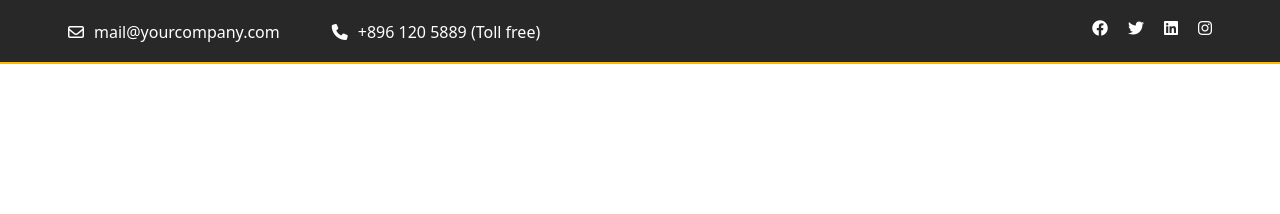
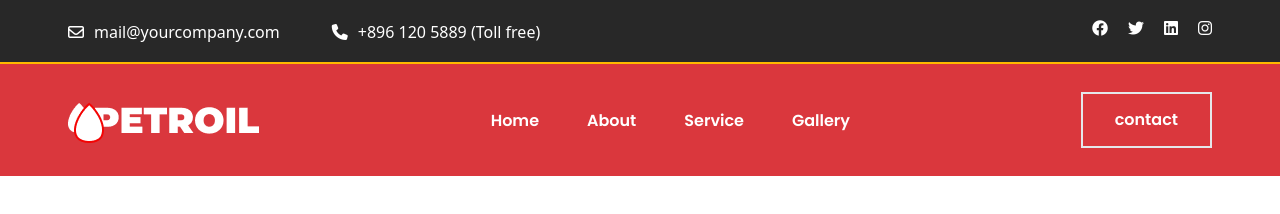
Before and after one commit to dev-imran1/petroil-tailwind, a plain HTML site: page index.html in a window 1280 px wide. Drawn offline with nearby package versions, Linux system fonts and the light colour scheme.

Commit message:
nav done

```diff
--- a/index.html
+++ b/index.html
@@ -11,6 +11,7 @@
     <script src="https://cdn.tailwindcss.com"></script>
 </head>
 <body>
+    <!-- =============================header part start  =======================> -->
     <header class="py-5 bg-black-color relative after:absolute after:bottom-0 after:left-0 after:bg-[#FFB800] after:w-full after:h-[2px]">
         <div class="max-w-container mx-auto">
             <div class="flex justify-between">
@@ -29,7 +30,56 @@
             </div>
         </div>
     </header>
+    <!-- =============================header part end =======================> -->
 
+    <!-- =============================nav part start======================> -->
+    <nav class="py-7 bg-pri-color">
+        <div class="max-w-container mx-auto ">
+            <div class="flex justify-between items-center">
+                <div class="">
+                    <picture>
+                        <a href="#">
+                            <img src="./images/Logo.png" alt="">
+                        </a>
+                    </picture>
+                </div>
+                <ul class="flex gap-x-12">
+                    <li>
+                        <a href="#" class="text-white font-popins font-semibold font-pera-font capitalize hover:font-bold hover:text-black-color transition-all duration-500">home</a>
+                    </li>
+                    <li class="text-center">
+                        <a href="#" class="text-white font-popins font-semibold font-pera-font capitalize hover:font-bold hover:text-black-color transition-all duration-500">about</a>
+                    </li>
+                    <li class="text-center">
+                        <a href="#" class="text-white font-popins font-semibold font-pera-font capitalize hover:font-bold hover:text-black-color transition-all duration-500">service</a>
+                    </li>
+                    <li class="text-center">
+                        <a href="#" class="text-white font-popins font-semibold font-pera-font capitalize hover:font-bold hover:text-black-color transition-all duration-500">gallery</a>
+                    </li>
+                </ul>
+                <a href="#" class="text-white font-semibold font-popins font-pera-font py-[14px] px-[32px] border-2 border-bg-white">contact</a>
+            </div>
+        </div>
+    </nav>
+    <!-- =============================nav part end =======================> -->
+
+    <!-- =============================header part start======================> -->
+    <!-- =============================header part end =======================> -->
+
+    <!-- =============================header part start======================> -->
+    <!-- =============================header part end =======================> -->
+
+    <!-- =============================header part start======================> -->
+    <!-- =============================header part end =======================> -->
+
+    <!-- =============================header part start======================> -->
+    <!-- =============================header part end =======================> -->
+
+    <!-- =============================header part start======================> -->
+    <!-- =============================header part end =======================> -->
+
+    <!-- =============================header part start======================> -->
+    <!-- =============================header part end =======================> -->
 
 
     <script src="tailwind.config.js"></script>
--- a/tailwind.config.js
+++ b/tailwind.config.js
@@ -25,7 +25,7 @@ tailwind.config = {
           'container': '1144px',
         },
         fontFamily: {
-          'popins': "Poppins', sans-serif",
+          'popins': "'Poppins', sans-serif",
         },
       }
     }
```
Also changed, not shown: images/Logo.png (added).
